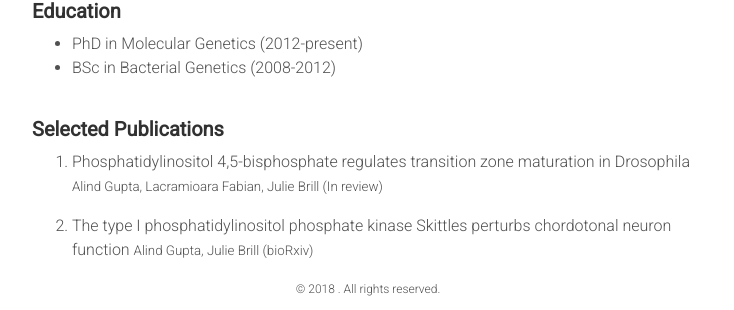
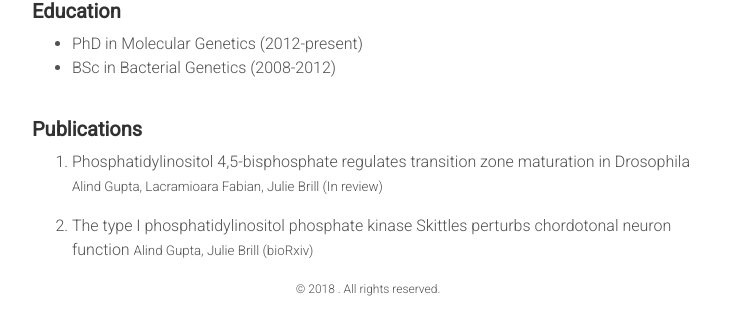
Before and after one commit to alindgupta/alindgupta.github.io, a Jekyll site: the page built from index.md, in a window 1280 px wide. Shown: the part 458-768 px from the top of the page, without its empty margins (272-1006 px from the left). Built offline with Jekyll 4.4.1, drawn with Linux system fonts in a browser that asks for light colours; nearby versions of some CDN libraries.

Commit message:
Update index.md

```diff
--- a/index.md
+++ b/index.md
@@ -16,7 +16,7 @@ I work on genetic models of rare human disorders of cilia.
 - PhD in Molecular Genetics (2012-present)
 - BSc in Bacterial Genetics (2008-2012)
 
-# Selected Publications
+# Publications
   1. Phosphatidylinositol 4,5-bisphosphate regulates transition zone maturation in Drosophila
   <small>Alind Gupta, Lacramioara Fabian, Julie Brill (In review)</small>
 
```
